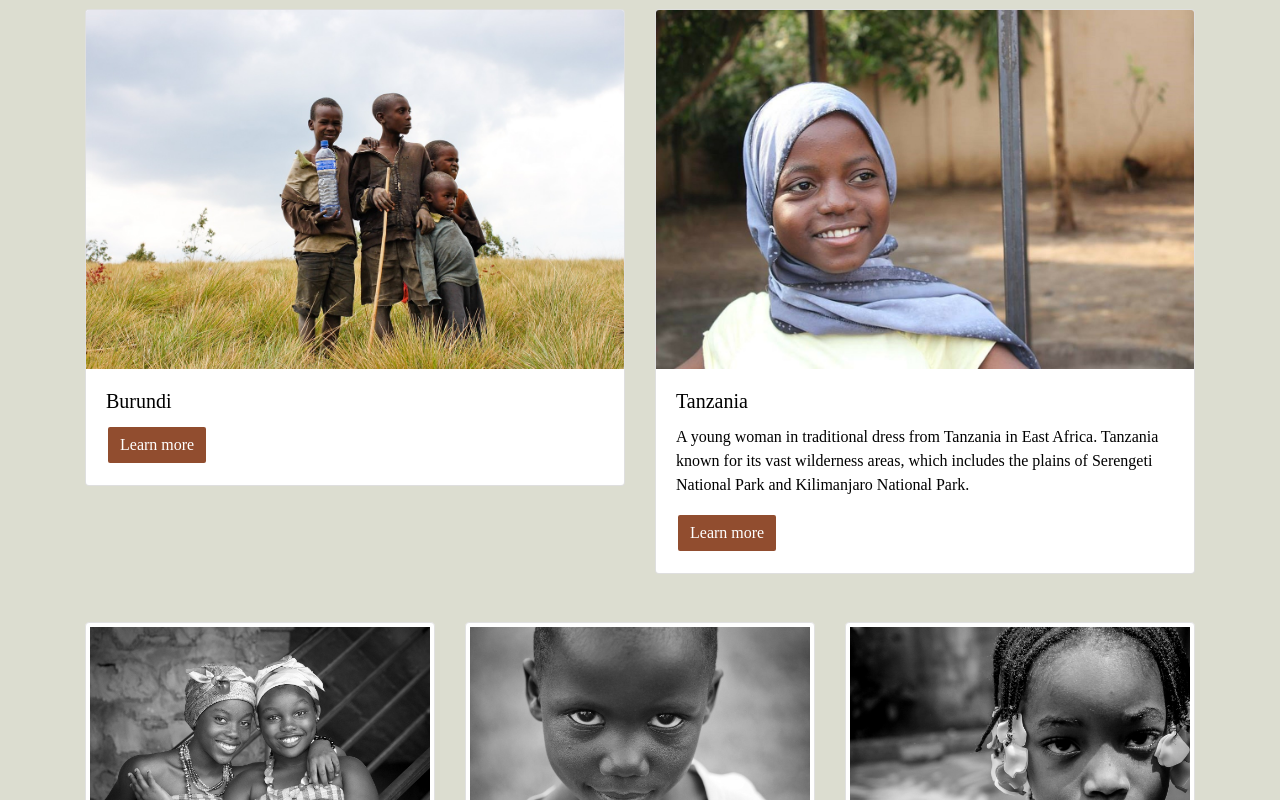
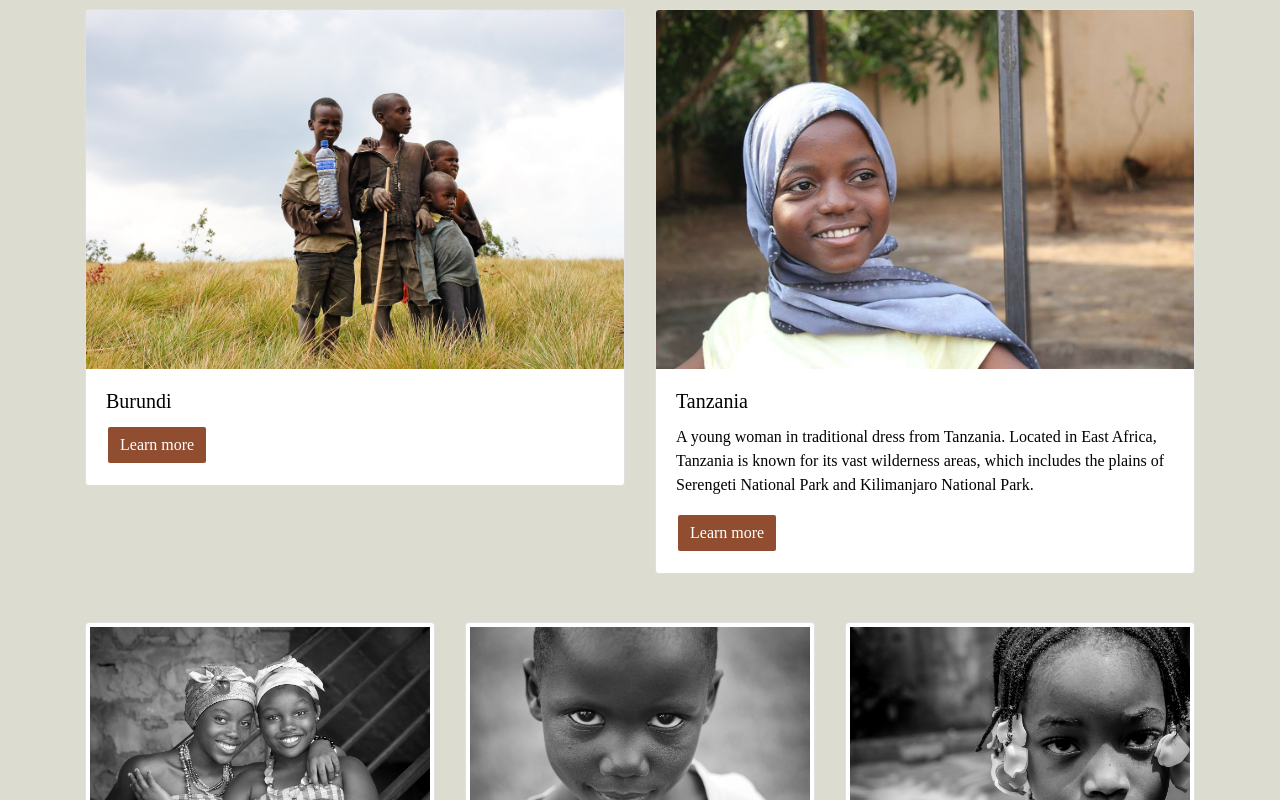
Before and after one commit to aztekdave/responsive-final, a plain HTML site: page index.html in a window 1280 px wide. Both pictures are taken after a click on the element "Tanzania". Shown: the part 1457-2257 px from the top of the page. Drawn offline with nearby package versions, Linux system fonts and the light colour scheme; a web font is replaced by a local one.

Commit message:
added text to cards

```diff
--- a/index.html
+++ b/index.html
@@ -115,7 +115,7 @@
                             <h5 class="card-title collapsed" data-toggle="collapse" data-target="#collapseFour">Tanzania
                             </h5>
                             <p id="collapseFour" class="card-text collapse" data-parent="#accordianExample4">A young
-                                woman in traditional dress from Tanzania in East Africa. Tanzania known for its vast
+                                woman in traditional dress from Tanzania. Located in East Africa, Tanzania is known for its vast
                                 wilderness areas, which includes the plains of Serengeti National Park and Kilimanjaro
                                 National Park.</p>
                             <a href="#" class="btn" data-toggle="collapse" data-target="#collapseFour"
```
